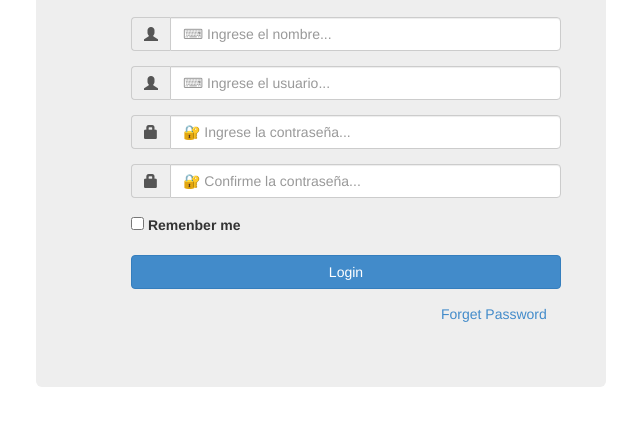
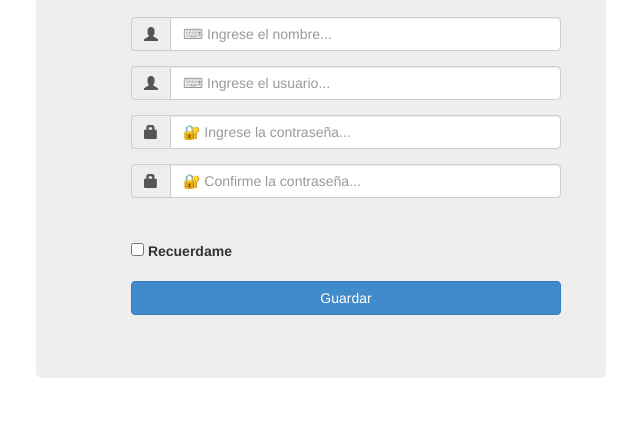
Before and after one commit to jnnavarro0/Laboratorio, a plain HTML site: page Parte2/Recursos/html/FormContacto.html in a window 1280 px wide. Shown: the part 161-586 px from the top of the page, without its empty margins (299-939 px from the left). Drawn offline with nearby package versions, Linux system fonts and the light colour scheme; files whose address does not match are found by name.

Commit message:
Update FormContacto.html

```diff
--- a/Parte2/Recursos/html/FormContacto.html
+++ b/Parte2/Recursos/html/FormContacto.html
@@ -7,7 +7,8 @@
     initial-scale=1, maximum-scale=1,minimum-scale=1">
     <link rel="stylesheet" href="../css/bootstrap.min.css">
   </head>
- <body>
+
+  <body>
   <div class="container">
     <div class="col-sm-10" style="width: 600px; margin-left: 250px; margin-top: 50px;">
       <div class="jumbotron">
@@ -48,24 +49,23 @@
                 <input type="confirm-password" class="form-control" name="password" placeholder="&#128272; Confirme la contraseña..." required>
             </div>
 
+            <hr>
+
             <div class="form-group">
               <label>
                   <input type="checkbox">
-                  Remenber me
+                  Recuerdame
                 </label>
             </div>
 
               <div class="form-group">
-                <button class="btn btn-primary" style="width: 430px">Login</button>
+                <button class="btn btn-primary" style="width: 430px">Guardar</button>
               </div>
 
-              <div class="form-group">
-                <a href="#" style="margin-left: 310px;">Forget Password</a>
-              </div>
           </form>
         </div>
     </div>
-    </div>
+  </div>
 
 <script src="./js/jquery.min.js"></script>
 <script src="js/bootstrap.min.js" type="text/javascript"></script>
```
